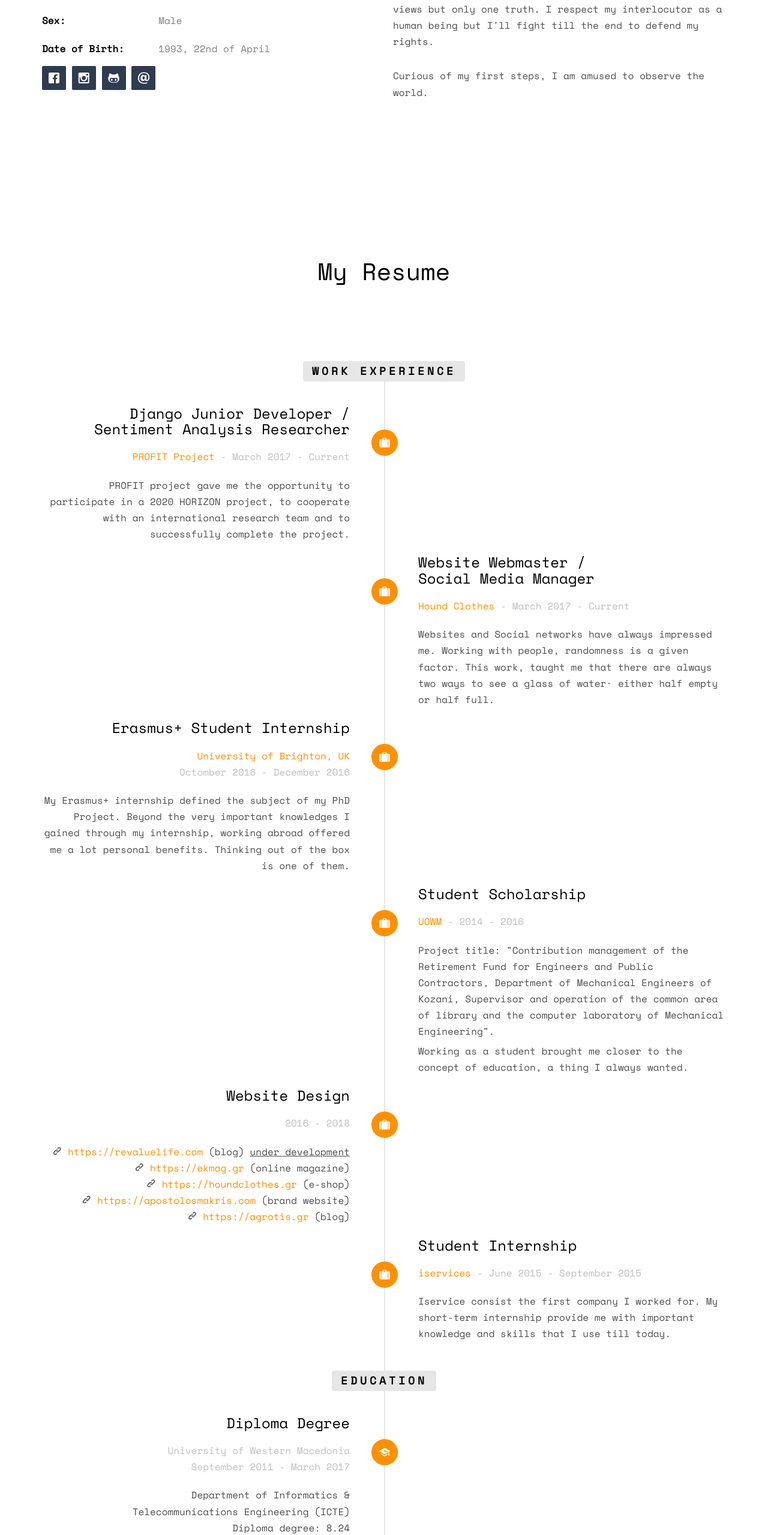
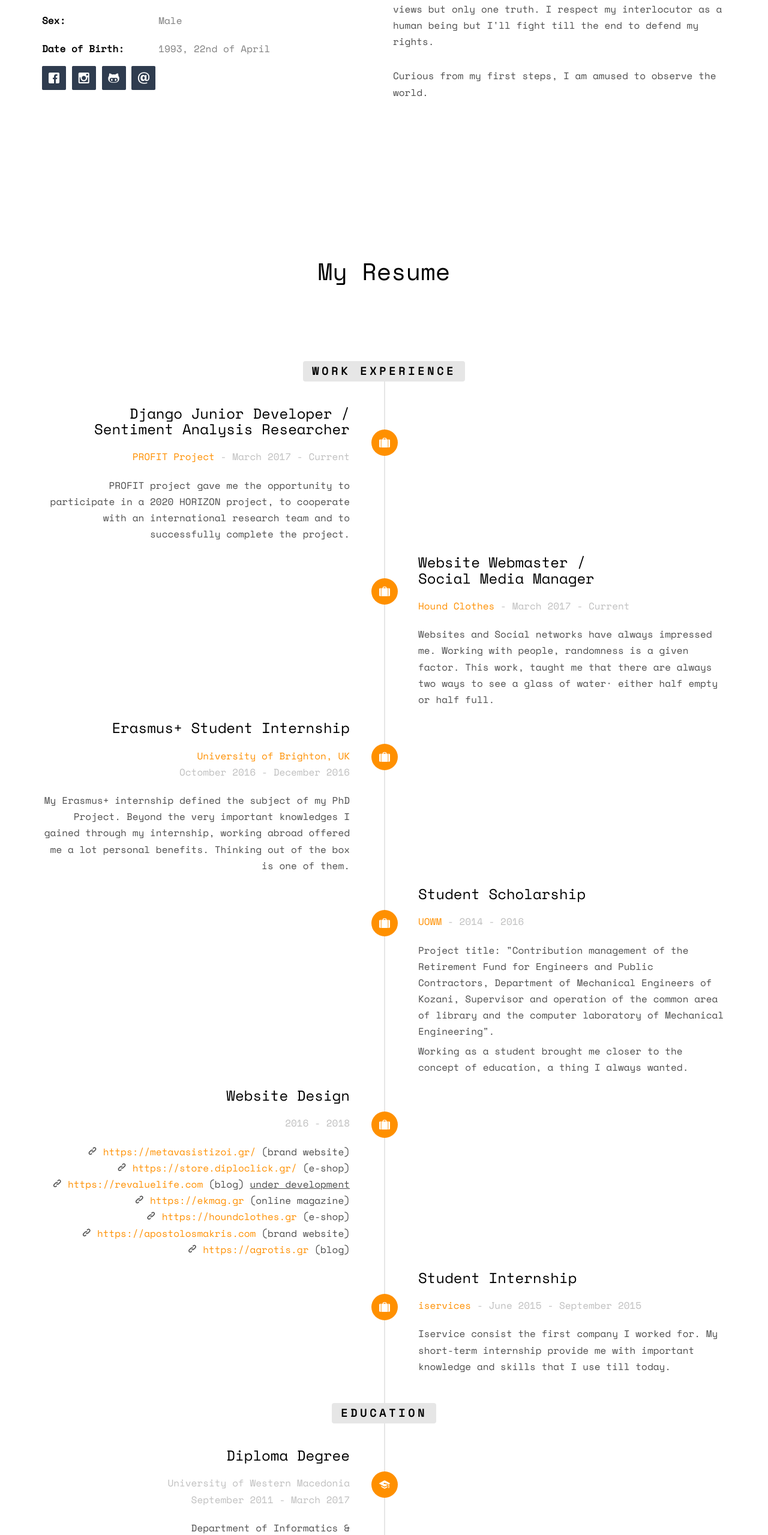
Before and after one commit to KarypidisParis/karypidisparis.github.io, a plain HTML site: page index.html in a window 1280 px wide. Shown: the part 1287-3846 px from the top of the page at 60% size. Drawn offline with nearby package versions, Linux system fonts and the light colour scheme; some packages are replaced by stand-ins of ours; no server answers; files whose address does not match are found by name.

Commit message:
add two websites

```diff
--- a/index.html
+++ b/index.html
@@ -118,7 +118,7 @@
 					<p><blockquote>Minds are like parachutes - they only function when open.  ~ Thomas Dewar </blockquote>
 					This phrase could easily describe me. I believe all things it's a kind of perspective as there are several views but only one truth.
 					I respect my interlocutor as a human being but I'll fight till the end to defend my rights.</p>
-					<p>Curious of my first steps, I am amused to observe the world.</p>
+					<p>Curious from my first steps, I am amused to observe the world.</p>
 				</div>
 			</div>
 		</div>
@@ -201,6 +201,8 @@
 								<div class="timeline-body">
 								<p>
 									<ul style="list-style-type: none; list-style: none; margin: 0; padding: 0;">
+										<li style="margin: 0; padding: 0;"><i class="icon-link"></i> <a href="https://metavasistizoi.gr/" target="_blank">https://metavasistizoi.gr/</a> (brand website)</li>
+										<li style="margin: 0; padding: 0;"><i class="icon-link"></i> <a href="https://store.diploclick.gr/" target="_blank">https://store.diploclick.gr/</a> (e-shop)</li>
 										<li style="margin: 0; padding: 0;"><i class="icon-link"></i> <a href="https://revaluelife.com" target="_blank">https://revaluelife.com</a> (blog) <u>under development</u> </li>
 										<li style="margin: 0; padding: 0;"><i class="icon-link"></i> <a href="https://ekmag.gr" target="_blank">https://ekmag.gr</a> (online magazine)</li>
 										<li style="margin: 0; padding: 0;"><i class="icon-link"></i> <a href="https://houndclothes.gr" target="_blank">https://houndclothes.gr</a> (e-shop)</li>
@@ -295,18 +297,18 @@
 			<div class="services-padding">
 				<div class="row">
 					<div class="col-md-8 col-md-offset-2 text-center fh5co-heading">
-						<h2>My Services</h2>
+						<h2>My Skills</h2>
 					</div>
 				</div>
 				<div class="row">
 					<div class="col-md-4 text-center">
 						<div class="feature-left">
 							<span class="icon">
-								<i class="icon-paintbrush"></i>
+								<i class="icon-search"></i>
 							</span>
 							<div class="feature-copy">
-								<h3>Web Design</h3>
-								<p>Facilis ipsum reprehenderit nemo molestias. Aut cum mollitia reprehenderit.</p>
+								<h3>Sentiment Analysis</h3>
+								<p>Sentiment Analysis consist the main topic of my PhD Thesis. Interested about "What Others Say" I chose this research field to find it out...</p>
 							</div>
 						</div>
 					</div>
@@ -317,8 +319,8 @@
 								<i class="icon-briefcase"></i>
 							</span>
 							<div class="feature-copy">
-								<h3>Branding</h3>
-								<p>Facilis ipsum reprehenderit nemo molestias. Aut cum mollitia reprehenderit.</p>
+								<h3>Programming</h3>
+								<p>Amused by programming logic, not quite sure if I chose Programming or Programming chose me. Interested on prototyping, my codes are written basically in Python.</p>
 							</div>
 						</div>
 
@@ -326,55 +328,16 @@
 					<div class="col-md-4 text-center">
 						<div class="feature-left">
 							<span class="icon">
-								<i class="icon-search"></i>
+								<i class="icon-paintbrush"></i>
 							</span>
 							<div class="feature-copy">
-								<h3>Analytics</h3>
-								<p>Facilis ipsum reprehenderit nemo molestias. Aut cum mollitia reprehenderit.</p>
+								<h3>Web Design</h3>
+								<p>Designed to design, I couldn't ignore Web Designing. Love to interact with my clients, I am trying to turn their thoughts into reality.</p>
 							</div>
 						</div>
 					</div>
 				</div>
 
-
-				<div class="row">
-					<div class="col-md-4 text-center">
-
-						<div class="feature-left">
-							<span class="icon">
-								<i class="icon-bargraph"></i>
-							</span>
-							<div class="feature-copy">
-								<h3>Web Developent</h3>
-								<p>Facilis ipsum reprehenderit nemo molestias. Aut cum mollitia reprehenderit.</p>
-							</div>
-						</div>
-
-					</div>
-
-					<div class="col-md-4 text-center">
-						<div class="feature-left">
-							<span class="icon">
-								<i class="icon-genius"></i>
-							</span>
-							<div class="feature-copy">
-								<h3>Web Marketing</h3>
-								<p>Facilis ipsum reprehenderit nemo molestias. Aut cum mollitia reprehenderit.</p>
-							</div>
-						</div>
-
-					</div>
-					<div class="col-md-4 text-center">
-						<div class="feature-left">
-							<span class="icon">
-								<i class="icon-chat"></i>
-							</span>
-							<div class="feature-copy">
-								<h3>Support</h3>
-								<p>Facilis ipsum reprehenderit nemo molestias. Aut cum mollitia reprehenderit.</p>
-							</div>
-						</div>
-					</div>
 				</div>
 			</div>
 		</div>
@@ -384,104 +347,39 @@
 		<div class="container">
 			<div class="row">
 				<div class="col-md-8 col-md-offset-2 text-center fh5co-heading">
-					<h2>Skills</h2>
+					<h2>Programming Skills</h2>
 				</div>
 			</div>
 			<div class="row row-pb-md">
 				<div class="col-md-3 col-sm-6 col-xs-12 text-center">
-					<div class="chart" data-percent="95"><span><strong>HTML5</strong>95%</span></div>
+					<div class="chart" data-percent="100"><span style="padding-top: 20px;"><strong>Python</strong></span></div>
 				</div>
 				<div class="col-md-3 col-sm-6 col-xs-12 text-center">
-					<div class="chart" data-percent="93"><span><strong>CSS3</strong>93%</span></div>
+					<div class="chart" data-percent="100"><span style="padding-top: 20px;"><strong>Django</strong></span></div>
 				</div>
 				<div class="col-md-3 col-sm-6 col-xs-12 text-center">
-					<div class="chart" data-percent="90"><span><strong>jQuery</strong>90%</span></div>
-				</div>
-
-				<div class="col-md-3 col-sm-6 col-xs-12 text-center">
-					<div class="chart" data-percent="89"><span><strong>PHP</strong>89%</span></div>
+					<div class="chart" data-percent="100"><span style="padding-top: 20px;"><strong>C</strong></span></div>
 				</div>
 				<div class="col-md-3 col-sm-6 col-xs-12 text-center">
-					<div class="chart" data-percent="85"><span><strong>MySQL</strong>85%</span></div>
+					<div class="chart" data-percent="100"><span style="padding-top: 20px;"><strong>C++</strong></span></div>
 				</div>
 				<div class="col-md-3 col-sm-6 col-xs-12 text-center">
-					<div class="chart" data-percent="90"><span><strong>AngularJS</strong>90%</span></div>
+					<div class="chart" data-percent="100"><span style="padding-top: 20px;"><strong>Java</strong></span></div>
 				</div>
 				<div class="col-md-3 col-sm-6 col-xs-12 text-center">
-					<div class="chart" data-percent="85"><span><strong>Ruby</strong>85%</span></div>
+					<div class="chart" data-percent="100"><span style="padding-top: 20px;"><strong>PHP</strong></span></div>
 				</div>
 				<div class="col-md-3 col-sm-6 col-xs-12 text-center">
-					<div class="chart" data-percent="90"><span><strong>Java</strong>90%</span></div>
+					<div class="chart" data-percent="100"><span style="padding-top: 20px;"><strong>MySQL</strong></span></div>
 				</div>
-			</div>
-			<div class="row">
-				<div class="col-md-6">
-					<div class="progress-wrap">
-						<h3><span class="name-left">HTML5/CSS3</span><span class="value-right">95%</span></h3>
-						<div class="progress">
-						  <div class="progress-bar progress-bar-1 progress-bar-striped active" role="progressbar"
-						  aria-valuenow="90" aria-valuemin="0" aria-valuemax="100" style="width:90%">
-						  </div>
-						</div>
-					</div>
-					<div class="progress-wrap">
-						<h3><span class="name-left">WordPress</span><span class="value-right">90%</span></h3>
-						<div class="progress">
-						  <div class="progress-bar progress-bar-2 progress-bar-striped active" role="progressbar"
-						  aria-valuenow="90" aria-valuemin="0" aria-valuemax="100" style="width:90%">
-						  </div>
-						</div>
-					</div>
-					<div class="progress-wrap">
-						<h3><span class="name-left">PHP</span><span class="value-right">80%</span></h3>
-						<div class="progress">
-						  <div class="progress-bar progress-bar-3 progress-bar-striped active" role="progressbar"
-						  aria-valuenow="80" aria-valuemin="0" aria-valuemax="100" style="width:80%">
-						  </div>
-						</div>
-					</div>
-					<div class="progress-wrap">
-						<h3><span class="name-left">Java</span><span class="value-right">85%</span></h3>
-						<div class="progress">
-						  <div class="progress-bar progress-bar-4 progress-bar-striped active" role="progressbar"
-						  aria-valuenow="85" aria-valuemin="0" aria-valuemax="100" style="width:85%">
-						  </div>
-						</div>
-					</div>
+				<div class="col-md-3 col-sm-6 col-xs-12 text-center">
+					<div class="chart" data-percent="100"><span style="padding-top: 20px;"><strong>Wordpress</strong></span></div>
 				</div>
-				<div class="col-md-6">
-					<div class="progress-wrap">
-						<h3><span class="name-left">Design</span><span class="value-right">100%</span></h3>
-						<div class="progress">
-						  <div class="progress-bar progress-bar-5 progress-bar-striped active" role="progressbar"
-						  aria-valuenow="100" aria-valuemin="0" aria-valuemax="100" style="width:100%">
-						  </div>
-						</div>
-					</div>
-					<div class="progress-wrap">
-						<h3><span class="name-left">Ruby</span><span class="value-right">70%</span></h3>
-						<div class="progress">
-						  <div class="progress-bar progress-bar-striped active" role="progressbar"
-						  aria-valuenow="70" aria-valuemin="0" aria-valuemax="100" style="width:70%">
-						  </div>
-						</div>
-					</div>
-					<div class="progress-wrap">
-						<h3><span class="name-left">Python</span><span class="value-right">85%</span></h3>
-						<div class="progress">
-						  <div class="progress-bar progress-bar-1 progress-bar-striped active" role="progressbar"
-						  aria-valuenow="85" aria-valuemin="0" aria-valuemax="100" style="width:85%">
-						  </div>
-						</div>
-					</div>
-					<div class="progress-wrap">
-						<h3><span class="name-left">jQuery</span><span class="value-right">75%</span></h3>
-						<div class="progress">
-						  <div class="progress-bar progress-bar-3 progress-bar-striped active" role="progressbar"
-						  aria-valuenow="75" aria-valuemin="0" aria-valuemax="100" style="width:75%">
-						  </div>
-						</div>
-					</div>
+				<div class="col-md-3 col-md-offset-3 col-sm-6 col-xs-12 text-center">
+					<div class="chart" data-percent="100"><span style="padding-top: 20px;"><strong>Photoshop CS6</strong></span></div>
+				</div>
+				<div class="col-md-3 col-sm-6 col-xs-12 text-center">
+					<div class="chart" data-percent="100"><span style="padding-top: 20px;"><strong>Lightroom</strong></span></div>
 				</div>
 			</div>
 		</div>
@@ -627,7 +525,7 @@
 			<div class="row animate-box">
 				<div class="col-md-8 col-md-offset-2 text-center fh5co-heading">
 					<h2>Drop me a line</h2>
-					<p><a href="mailto:karipidisparisalexandros@gmail" class="btn btn-default btn-lg">Send a email</a></p>
+					<p><a href="mailto:karipidisparisalexandros@gmail.com" class="btn btn-default btn-lg">Send an email</a></p>
 				</div>
 			</div>
 		</div>
```
